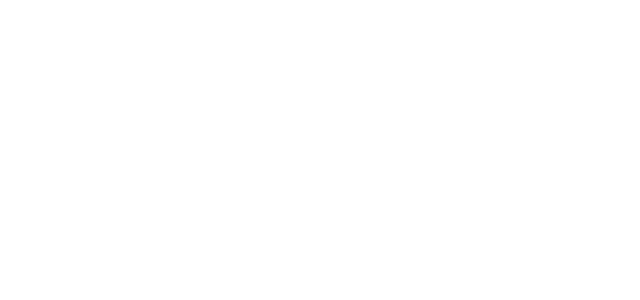
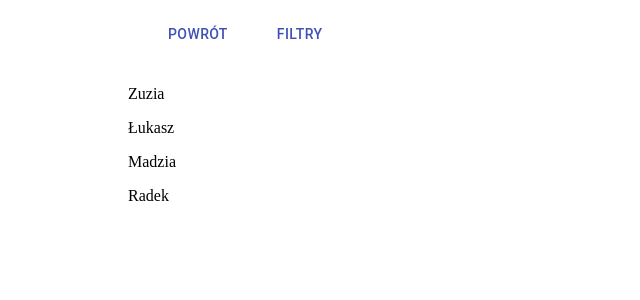
Before and after one commit to zuzannagasior/rework-app, a React (Create React App) app: page /search-employee in a window 1280 px wide. Shown: the top 300 px of the page, without its empty margins (0-640 px from the left). Built offline with nearby package versions, Linux system fonts and the light colour scheme.

Commit message:
search employee dashboard

```diff
--- a/src/App.js
+++ b/src/App.js
@@ -25,8 +25,8 @@
         <Route path="/login" component={Login} />
         <Route path="/employer-module" component={EmployerModule} />
         <Route path="/employer-module/employer-job-offer-list" component={EmployerJobOfferList} />
-        <Route path="/employer-module/search-employee" component={SearchEmployee} />
-        <Route path="/employer-module/add-job-offer" component={AddJobOffer} />
+        <Route path="/search-employee" component={SearchEmployee} />
+        <Route path="/add-job-offer" component={AddJobOffer} />
         <Route path="/unemployee-module" component={UnemployeeModule} />
         <Route path="/unemployee-module/job-offer-list" component={JobOfferList} />
         <Route component={ErrorPage} />
--- a/src/employer/Employer.css
+++ b/src/employer/Employer.css
@@ -11,3 +11,7 @@
 .em-container button {
     margin: 0 1rem;
 }
+
+.em-container a {
+    text-decoration: none;
+}
--- a/src/employer/EmployerModule.js
+++ b/src/employer/EmployerModule.js
@@ -2,16 +2,16 @@
 import './Employer.css';
 import EmployerJobOfferList from './EmployerJobOfferList.js';
 import { NavLink } from 'react-router-dom';
+import { Button } from '@material-ui/core';
 
 const EmployerModule = () => {
     return (
-        <div class="em-container">
+        <div className="em-container">
             <nav>
-                <NavLink to="/search-employee"><button type="button">Szukaj pracownika</button></NavLink>
-                <NavLink to="/employer-module/add-job-offer"><button type="button">Dodaj ofertę pracy</button></NavLink>
-
-                <EmployerJobOfferList />
+                <NavLink to="/search-employee"><Button color="primary">Szukaj pracownika</Button></NavLink>
+                <NavLink to="/add-job-offer"><Button color="primary">Dodaj ofertę pracy</Button></NavLink>
             </nav>
+            <EmployerJobOfferList />
         </div>
     )
 }
--- a/src/employer/SearchEmployee.js
+++ b/src/employer/SearchEmployee.js
@@ -1,11 +1,56 @@
 import React from 'react'
+import './Employer.css';
+import { NavLink } from 'react-router-dom';
+import { Button } from '@material-ui/core';
 
-const SearchEmployee = () => {
-    return (
-        <div>
-            Szukaj pracownika
-        </div>
-    )
+const employeeData = [
+    {name: "Zuzia",
+    category: "Gastronomia",
+    availabilityFrom: "15.04.2020",
+    availabilityTo: "19.04.2020",
+    },
+    {name: "Łukasz",
+    category: "Branża hotelarska",
+    availabilityFrom: "15.04.2020",
+    availabilityTo: "19.04.2020",
+    },
+    {name: "Madzia",
+    category: "Branża eventowa",
+    availabilityFrom: "15.04.2020",
+    availabilityTo: "19.04.2020",
+    },
+    {name: "Radek",
+    category: "Branża eventowa",
+    availabilityFrom: "15.04.2020",
+    availabilityTo: "19.04.2020",
+    }
+];
+
+class SearchEmployee extends React.Component {
+
+    state={
+        employeeDataToDisplay: employeeData,
+        showFilters: false
+    }
+
+    render() {
+
+        let employees = this.state.employeeDataToDisplay.map((item, index)=> (
+            <p key={index}>{item.name}</p>
+        ));
+
+        return (
+            <div className="em-container">
+                <nav>
+                    <NavLink to="/employer-module"><Button color="primary">Powrót</Button></NavLink>
+                    <NavLink to="/add-job-offer"><Button color="primary">Filtry</Button></NavLink>
+                </nav>
+                <section className="em-card-box">
+                    {employees}
+                </section>
+            </div>
+        )
+    }
 }
 
 export default SearchEmployee;
```
